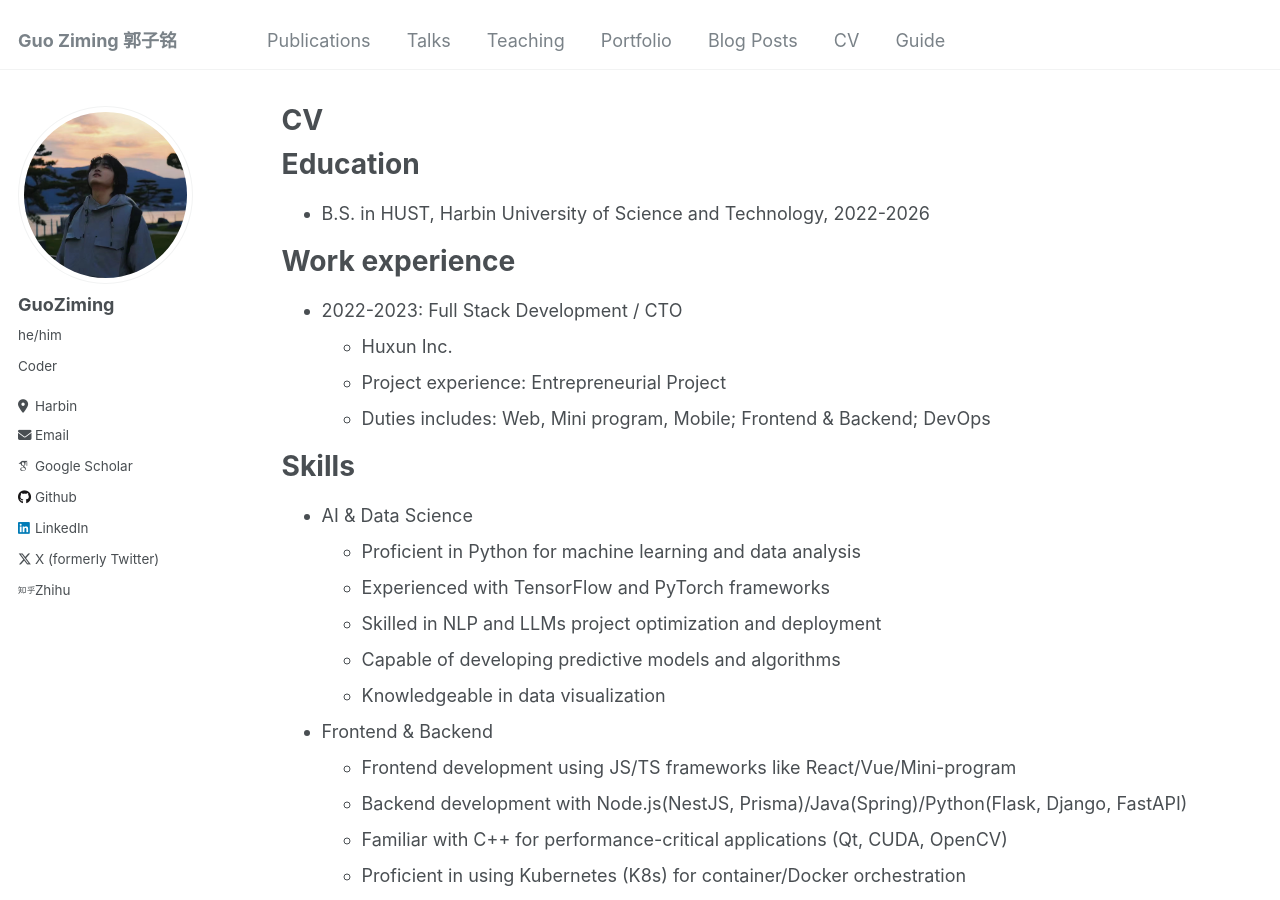
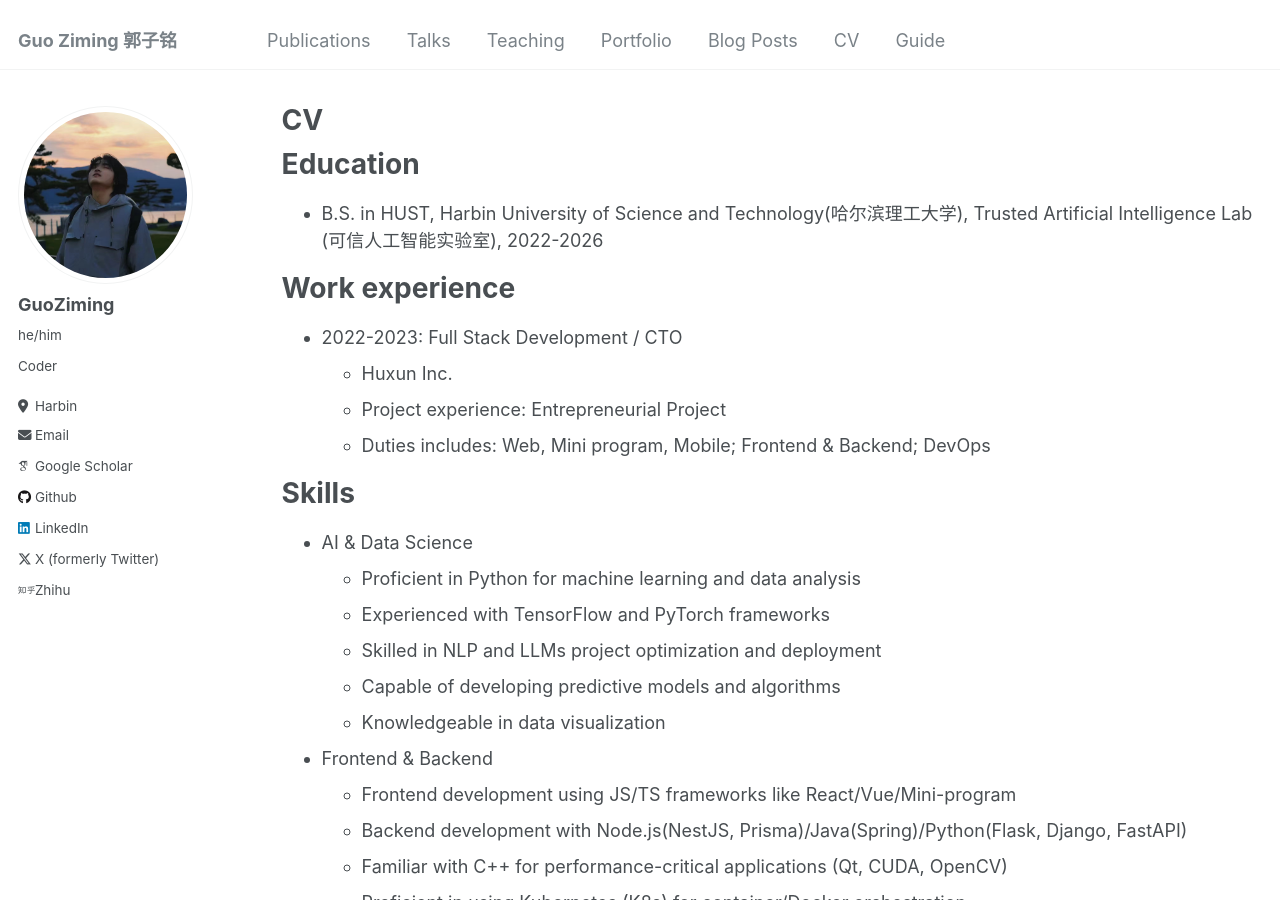
Before and after one commit to mcxiaoxiao/mcxiaoxiao.github.io, a Jekyll site: the page built from _pages/cv.md, in a window 1280 px wide and 900 px high. Built offline with Jekyll 4.4.1, drawn with Linux system fonts in a browser that asks for light colours; some web fonts are replaced.

Commit message:
Update cv.md

```diff
--- a/_pages/cv.md
+++ b/_pages/cv.md
@@ -13,7 +13,7 @@ Education
 ======
 <!-- * Ph.D in Version Control Theory, GitHub University, 2018 (expected)
 * M.S. in Jekyll, GitHub University, 2026- -->
-* B.S. in HUST, Harbin University of Science and Technology, 2022-2026
+* B.S. in HUST, Harbin University of Science and Technology(哈尔滨理工大学), Trusted Artificial Intelligence Lab (可信人工智能实验室), 2022-2026
 
 Work experience
 ======
```
